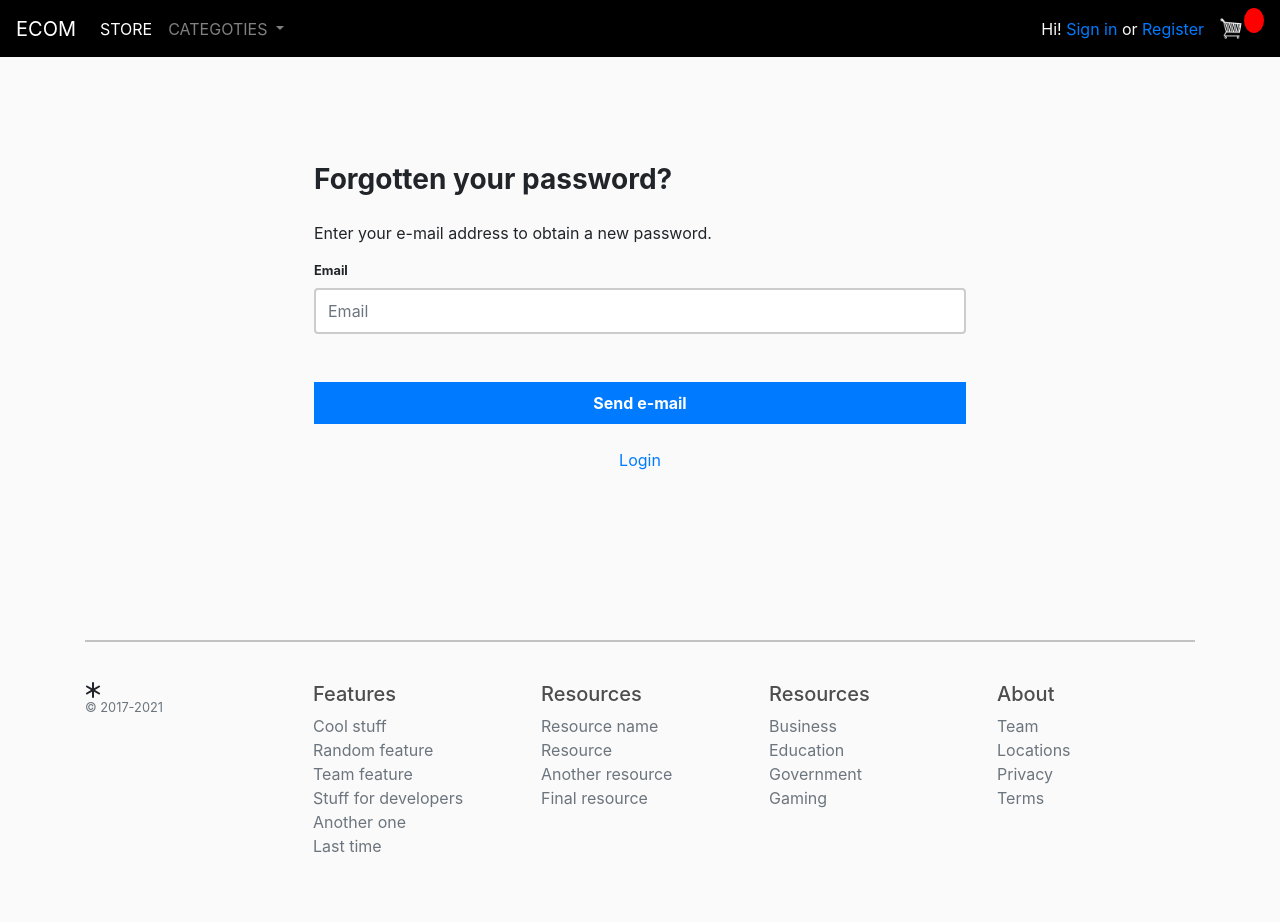
After one commit to RasangaSrimal/ecdp, a Django app: page /account/password_reset/ in a window 1280 px wide. The commit adds this page. Run offline with Django 3.2, Linux system fonts and the light colour scheme; data comes from the database, SQL or seed files in the repository; both versions use the stored data as it was after the commit; some libraries are stand-ins or nearby versions.

Commit message:
Add password reset

```diff
--- a/account/forms.py
+++ b/account/forms.py
@@ -1,5 +1,6 @@
 from django import forms
-from django.contrib.auth.forms import (AuthenticationForm)
+from django.contrib.auth.forms import (AuthenticationForm, PasswordResetForm,
+                                               SetPasswordForm)
 
 from .models import UserBase
 
@@ -60,6 +61,26 @@ class RegistrationForm(forms.ModelForm):
                {'class': 'form-control', 'placeholder': 'Repeat Password'})
 
 
+class PwdResetForm(PasswordResetForm):
+
+   email = forms.EmailField(max_length=254, widget=forms.TextInput(
+       attrs={'class': 'form-control mb-3', 'placeholder': 'Email', 'id': 'form-email'}))
+
+   def clean_email(self):
+       email = self.cleaned_data['email']
+       u = UserBase.objects.filter(email=email)
+       if not u:
+            raise forms.ValidationError('Unfortunatley we can not find that email address')
+       return email
+
+
+class PwdResetConfirmForm(SetPasswordForm):
+   new_password1 = forms.CharField(label='New password', widget=forms.PasswordInput(
+                attrs={'class': 'form-control mb-3', 'placeholder': 'New Password', 'id': 'form-newpass'}))
+   new_password2 = forms.CharField(label='Repeat password', widget=forms.PasswordInput(
+                attrs={'class': 'form-control mb-3', 'placeholder': 'New Password Confirm', 'id': 'form-new-pass2'}))
+
+
 class UserEditForm(forms.ModelForm):
 
     email = forms.EmailField(
--- a/account/urls.py
+++ b/account/urls.py
@@ -3,19 +3,33 @@ from django.urls import path
 from django.views.generic import TemplateView
 
 from . import views
-from .forms import (UserLoginForm)
+from .forms import (PwdResetConfirmForm, PwdResetForm, UserLoginForm)
+
 
 app_name = 'account'
 
 urlpatterns = [
-    path('login/', auth_views.LoginView.as_view(template_name='account/registration/login.html',
-                                                        form_class=UserLoginForm), name='login'),
-    path('logout/', auth_views.LogoutView.as_view(next_page='/account/login/'), name='logout'),
-    path('register/', views.account_register, name='register'),
-    path('activate/<slug:uidb64>/<slug:token>)/', views.account_activate, name='activate'),
-    # User dashboard
-    path('dashboard/', views.dashboard, name='dashboard'),
-    path('profile/edit/', views.edit_details, name='edit_details'),
-    path('profile/delete_user/', views.delete_user, name='delete_user'),
-    path('profile/delete_confirm/', TemplateView.as_view(template_name="account/user/delete_confirm.html"), name='delete_confirmation'),
-]
+        path('login/', auth_views.LoginView.as_view(template_name='account/registration/login.html',
+            form_class=UserLoginForm), name='login'),
+        path('logout/', auth_views.LogoutView.as_view(next_page='/account/login/'), name='logout'),
+        path('register/', views.account_register, name='register'),
+        path('activate/<slug:uidb64>/<slug:token>)/', views.account_activate, name='activate'),
+        # Reset password
+        path('password_reset/', auth_views.PasswordResetView.as_view(template_name="account/user/password_reset_form.html",
+            success_url='password_reset_email_confirm',
+            email_template_name='account/user/password_reset_email.html',
+            form_class=PwdResetForm), name='pwdreset'),
+        path('password_reset_confirm/<uidb64>/<token>', auth_views.PasswordResetConfirmView.as_view(template_name='account/user/password_reset_confirm.html',
+            success_url='/account/password_reset_complete/',
+            form_class=PwdResetConfirmForm),
+            name="password_reset_confirm"),
+        path('password_reset/password_reset_email_confirm/',
+            TemplateView.as_view(template_name="account/user/reset_status.html"), name='password_reset_done'),
+        path('password_reset_complete/',
+            TemplateView.as_view(template_name="account/user/reset_status.html"), name='password_reset_complete'),
+        # User dashboard
+        path('dashboard/', views.dashboard, name='dashboard'),
+        path('profile/edit/', views.edit_details, name='edit_details'),
+        path('profile/delete_user/', views.delete_user, name='delete_user'),
+        path('profile/delete_confirm/', TemplateView.as_view(template_name="account/user/delete_confirm.html"), name='delete_confirmation'),
+    ]
--- /dev/null
+++ b/store/templates/account/user/password_reset_form.html
@@ -0,0 +1,50 @@
+{% extends 'store/main.html' %}
+{% load static %}
+{% block content %}
+{% if request.user.is_authenticated %}
+<script>
+	window.location.href = '{% url "account:dashboard" %}';
+</script>
+{% endif %}
+
+<style>
+.account-form input {
+	border: 2px solid #ccc;
+	height: calc(2em + .75rem + 2px);
+}
+
+	.account-form input:focus {
+		border-color: #1497ff;
+		box-shadow: inset 0 0px 0px rgba(0, 0, 0, 0.075), 0 0 0px rgba(255, 0, 0, 0.6);
+	}
+</style>
+
+<div class="container-fluid">
+	<div class="row no-gutter">
+		<div class="col-md-12">
+			<div class="login d-flex align-items-center py-5">
+				<div class="container">
+					<div class="row">
+						<div class="col-12 col-md-12 mx-auto">
+							<form class="account-form p-4 rounded col-lg-8 mx-auto" method="post" action="{% url 'account:pwdreset' %}">
+								<p class="h3 mb-4 font-weight-bold">Forgotten your password?</p>
+								<p>Enter your e-mail address to obtain a new password.</p>
+								{% if form.errors %}
+								<div class="alert alert-primary" role="alert">
+									Error: Please try again!
+								</div>
+								{% endif %}
+								{% csrf_token %}
+								<label class="small font-weight-bold">{{ form.email.label}}</label>
+								{{ form.email }}
+								<button class="btn btn-primary btn-block py-2 mb-4 mt-5 fw-bold w-100" type="submit"value="Send e-mail">Send e-mail</button>
+								<p class="text-center"><a href="{% url "account:login" %}">Login</a></p>
+							</form>
+						</div>
+					</div>
+				</div>
+			</div>
+		</div>
+	</div>
+</div>
+{% endblock content %}
--- a/store/templates/store/main.html
+++ b/store/templates/store/main.html
@@ -59,9 +59,6 @@ console.log('cart:', cart)
 	<body>
 		<nav class="navbar navbar-expand-lg navbar-dark bg-dark">
 			<a class="navbar-brand" href="{% url 'store:store' %}">ECOM</a>
-			<button class="navbar-toggler" type="button" data-toggle="collapse" data-target="#navbarSupportedContent" aria-controls="navbarSupportedContent" aria-expanded="false" aria-label="Toggle navigation">
-				<span class="navbar-toggler-icon"></span>
-			</button>
 			<div class="collapse navbar-collapse" id="navbarSupportedContent">
 				<ul class="navbar-nav mr-auto">
 					<li class="nav-item active">
@@ -79,7 +76,11 @@ console.log('cart:', cart)
 					</li>
 				</ul>
 				<div class="form-inline my-2 my-lg-0">
+					{% if user.is_authenticated %}
 						<a href="{% url 'account:logout' %}"class="btn btn-warning">Logout</a>
+					{% else %}
+					<span class="form-inline text-light">Hi!&nbsp<a href="{% url 'account:login' %}">Sign in</a>&nbspor&nbsp<a href="{% url 'account:register' %}">Register</a></span>
+					{% endif %}
 					<a href="{% url 'store:cart' %}">
 						<img  id="cart-icon" src="{% static 'images/cart.png' %}">
 					</a>
```
Also changed, not shown: store/templates/account/user/password_reset_confirm.html (added, +101 -0 lines), store/templates/account/user/password_reset_email.html (added, +14 -0 lines), store/templates/account/user/reset_status.html (added, +45 -0 lines), db.sqlite3. Lines whose indentation alone changed are shown as unchanged.
